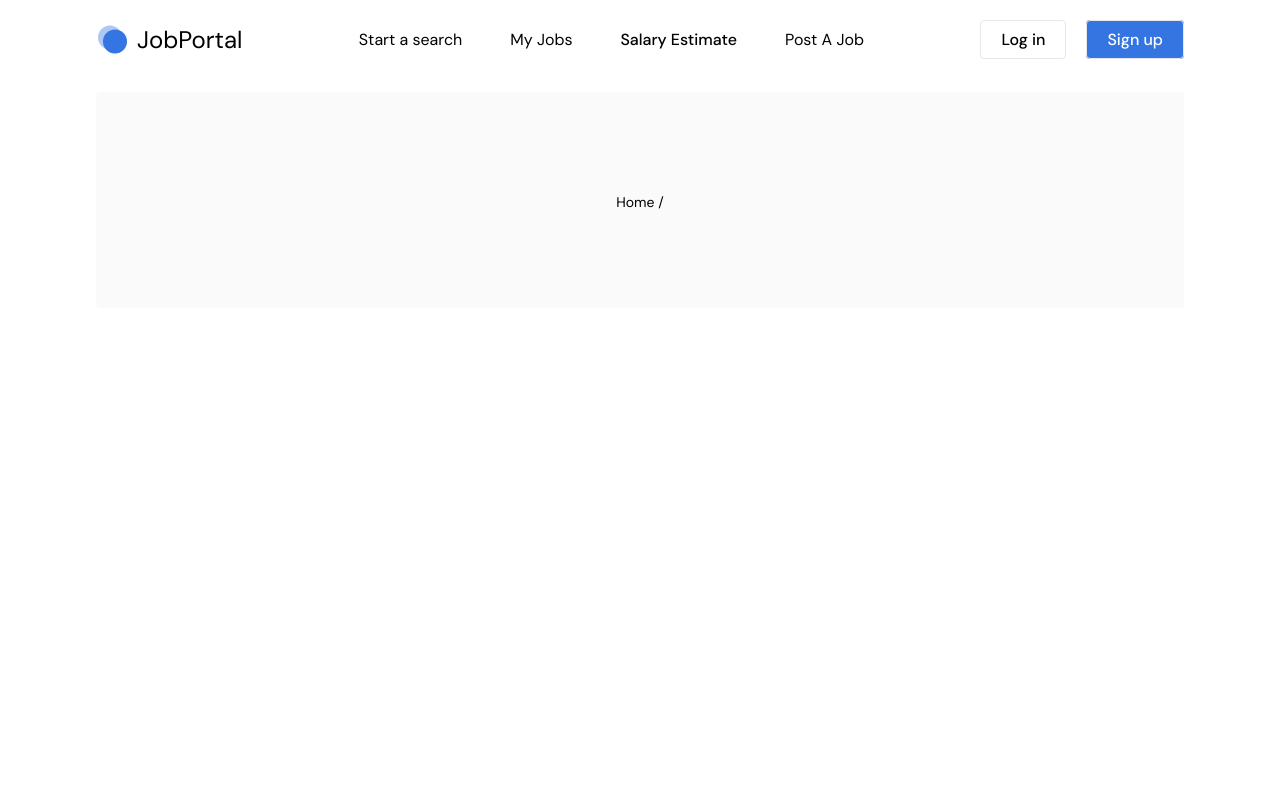
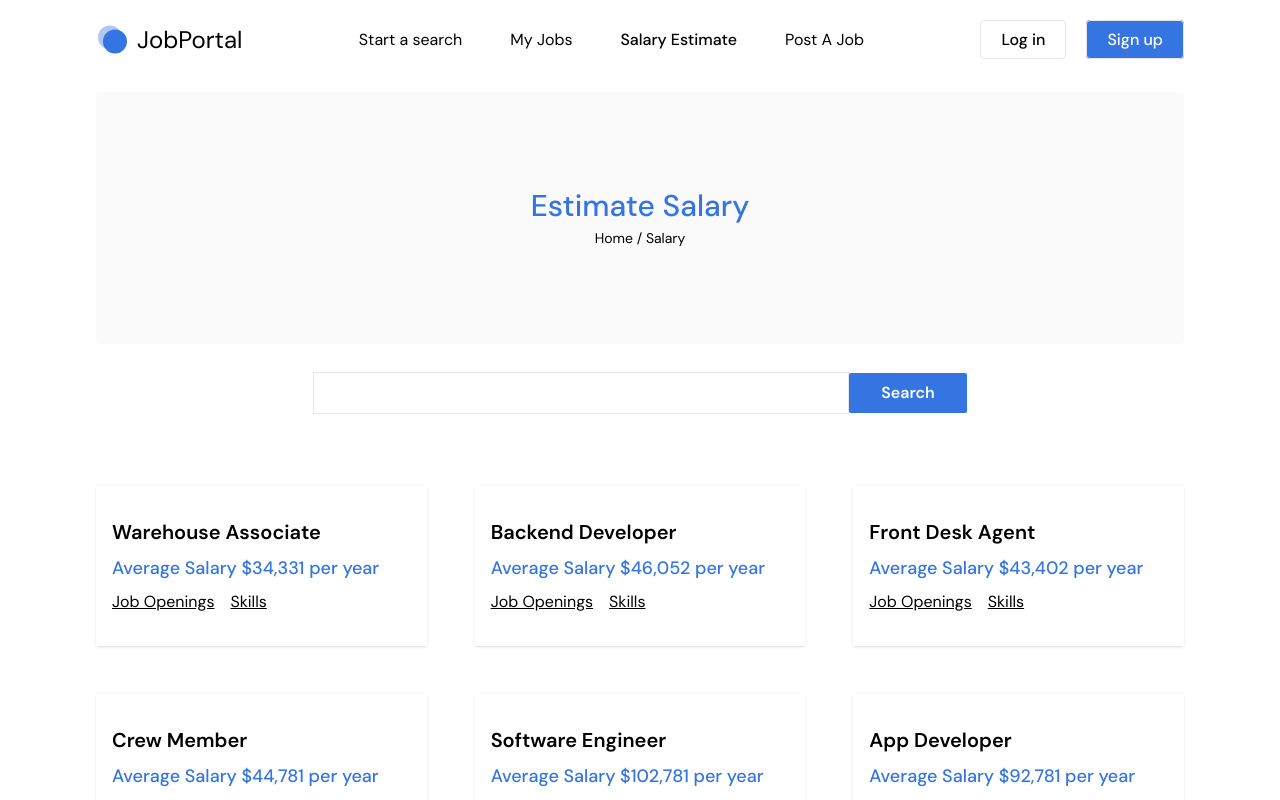
Before and after one commit to BrijeshMarshettiwar/MERN-Job-portal, a React (Vite) app in the folder job-portal-client/: page /salary in a window 1280 px wide. Shown: the top 800 px of the page. Built offline with nearby package versions, Linux system fonts and the light colour scheme.

Commit message:
Update SalaryPage.jsx

```diff
--- a/job-portal-client/src/Pages/SalaryPage.jsx
+++ b/job-portal-client/src/Pages/SalaryPage.jsx
@@ -1,10 +1,46 @@
-import React from 'react'
+import React, {useEffect, useState} from 'react'
 import PageHeader from '../components/PageHeader'
 
 const SalaryPage = () => {
+  const [searchText ,setSearchText] = useState("");
+  const [salary, setSalary] = useState([]);
+
+  useEffect( () => {
+    fetch("salary.json").then(res => res.json()).then(data => setSalary(data))
+  } ,[searchText])
+
+  const handleSearch = () => {
+    const filter = salary.filter((job) => job.title.toLowerCase().indexOf(searchText.toLowerCase()) !== -1)
+    setSalary(filter)
+    console.log(filter)
+  }
+  // console.log(searchText)
+
   return (
     <div className=' max-w-screen-2xl container mx-auto xl:px-24 px-4'>
-      <PageHeader></PageHeader>
+      <PageHeader title={"Estimate Salary"} path={"Salary"}></PageHeader>
+
+      <div className='mt-5'>
+          <div className='search-box p-2 text-center mb-2'>
+              <input type="text" name='search' id='search' className='py-2 pl-3 border focus:outline-none lg:w-6/12 mb-4 w-full' onChange={(e) => setSearchText(e.target.value)}/>
+              <button className=' bg-blue text-white font-semibold px-8 py-2 rounded-sm mb-4' onClick={handleSearch}>Search</button>
+          </div>
+      </div>
+      {/* salary display card */}
+      <div className='grid lg:grid-cols-3 sm:grid-cols-2 grid-cols-1 gap-12 my-12 items-center'>
+        {
+          salary.map((data)=> (
+            <div key={data.id} className=' shadow px-4 py-8'>
+                  <h4 className='font-semibold text-xl'>{data.title}</h4>
+                  <p className='my-2 font-medium text-blue text-lg'>{data.salary}</p>
+                  <div className='flex flex-wrap gap-4'>
+                    <a href="/" className='underline'>{data.status}</a>
+                    <a href="/" className='underline'>{data.skills}</a>
+                  </div>
+            </div>
+          ))
+        }
+      </div>
     </div>
   )
 }
```
